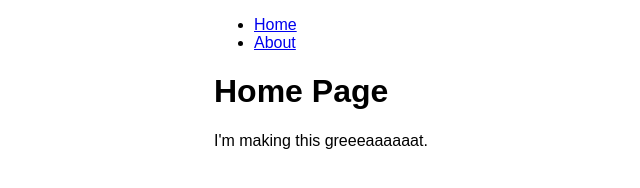
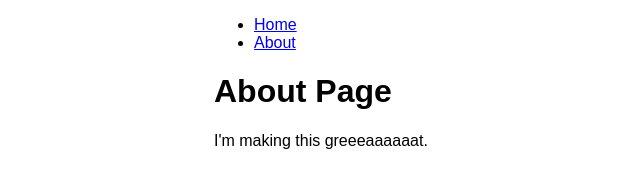
Before and after one commit to zachsgarden/zach-s-blog, a Gatsby site: page /about in a window 1280 px wide. Shown: the full height of the page, 176-816 px from the left. Built offline with nearby package versions, Linux system fonts and the light colour scheme; Gatsby itself is replaced by a stand-in of ours.

Commit message:
changed title of page

```diff
--- a/src/pages/about.js
+++ b/src/pages/about.js
@@ -3,7 +3,7 @@ import Layout from '../components/layout'
 
 const AboutPage = () => {
     return (
-        <Layout pageTitle="Home Page">
+        <Layout pageTitle="About Page">
             <p>I'm making this greeeaaaaaat.</p>
         </Layout>
     )
```
